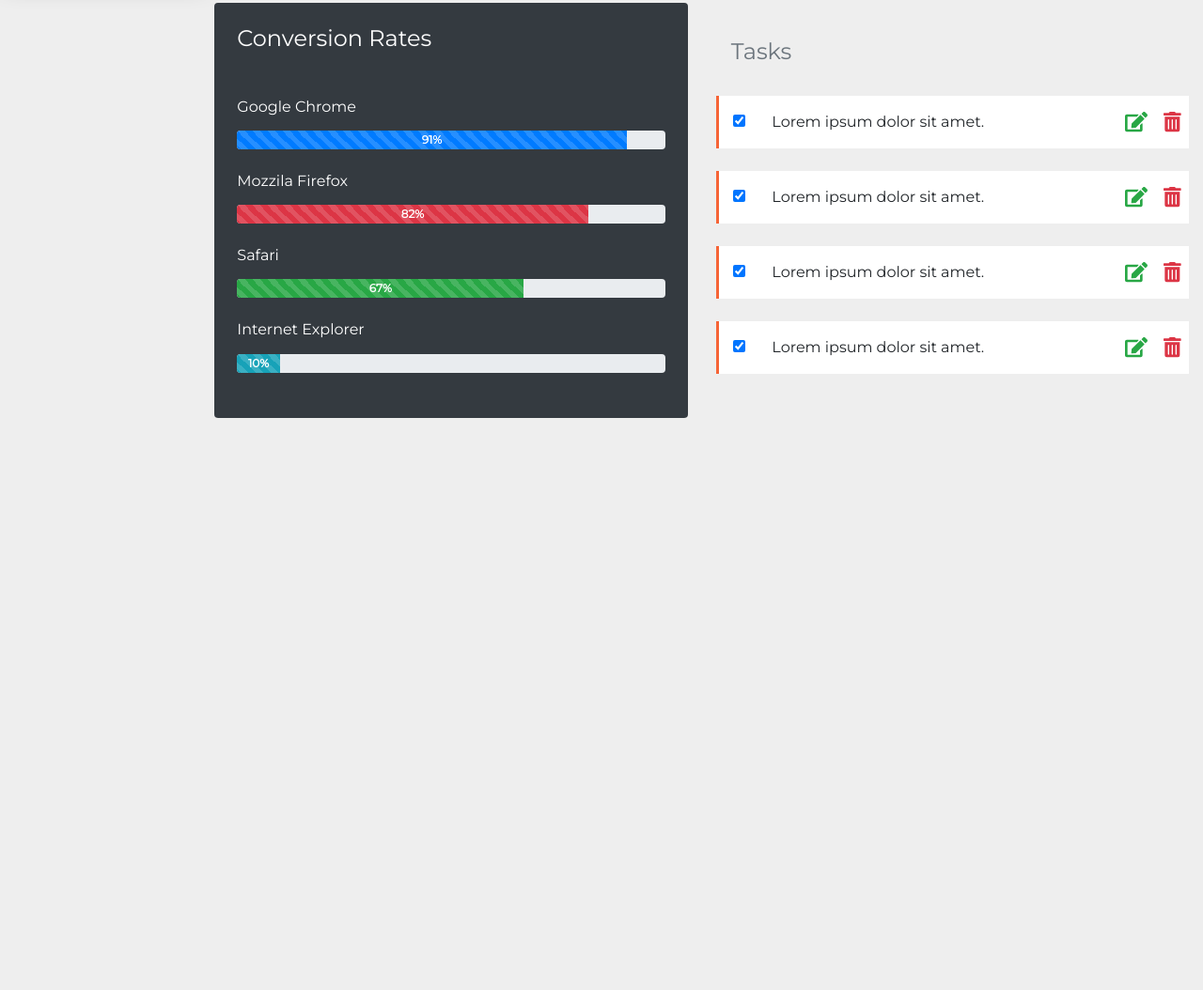
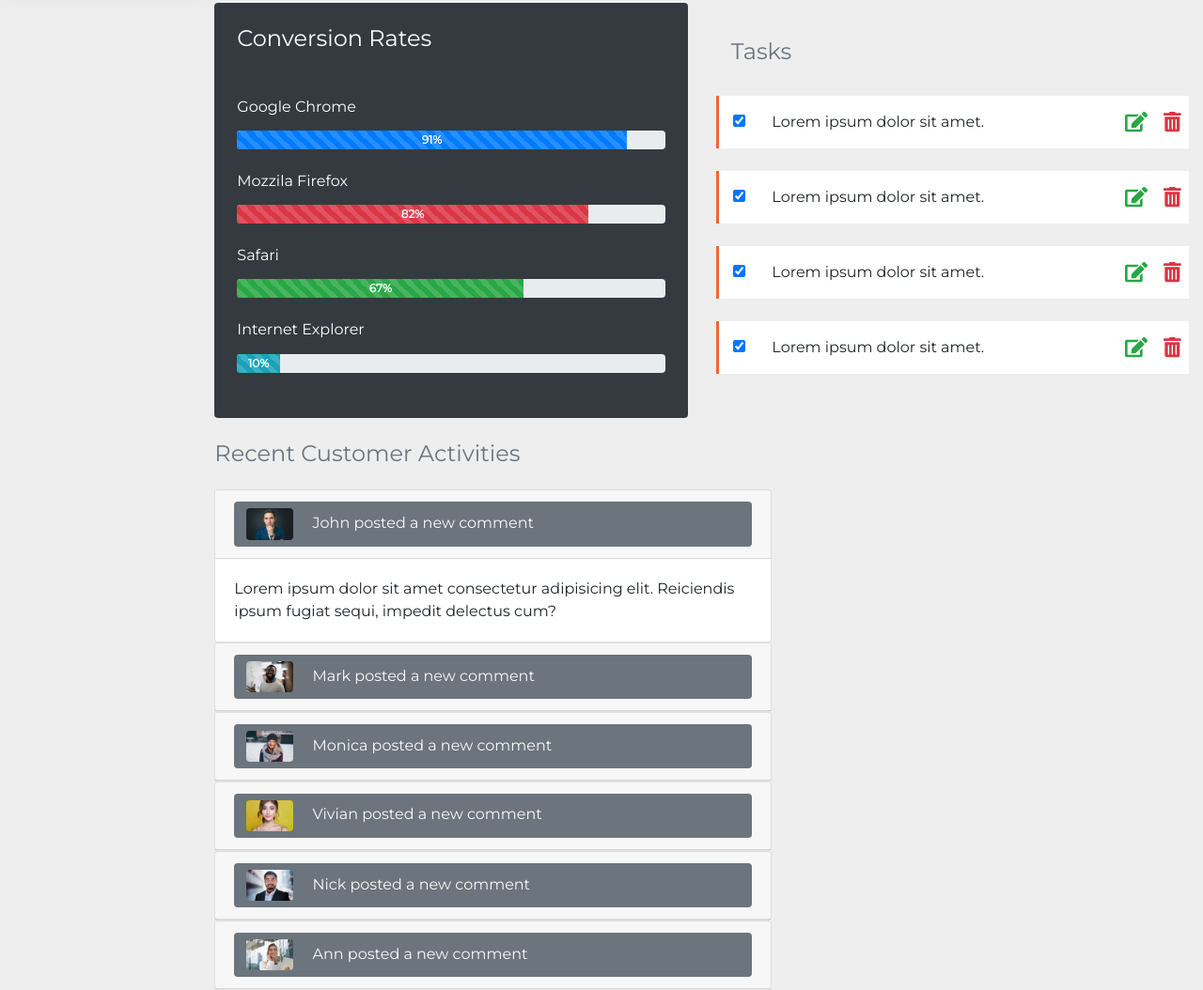
Before and after one commit to SmithWebDev/admin-dash, a plain HTML site: page index.html in a window 1280 px wide. Shown: the part 827-1881 px from the top of the page at 94% size. Before the commit the page ends 1296 px from the top, so only its background shows below. Drawn offline with nearby package versions, Linux system fonts and the light colour scheme.

Commit message:
Completed Recent Customer Activities area

```diff
--- a/index.html
+++ b/index.html
@@ -376,6 +376,103 @@
   </section>
   <!-- End of Progress -->
 
+  <!-- Activites/ Quick Posts -->
+  <section>
+    <div class="container-fluid">
+      <div class="row">
+        <div class="col-xl-10 col-lg-9 col-md-8 ml-auto">
+          <div class="row">
+            <div class="col-xl-7">
+              <h4 class="text-muted mb-4">Recent Customer Activities</h4>
+              <div id="accordion">
+                <!-- Card 1 -->
+                <div class="card">
+                  <div class="card-header">
+                    <button class="btn btn-block bg-secondary text-light text-left" data-toggle="collapse" data-target="#collapse1">
+                      <img src="images/cust1.jpeg" width="50" class="mr-3 rounded">
+                      John posted a new comment
+                    </button>
+                  </div>
+                  <div class="collapse show" id="collapse1" data-parent="#accordion">
+                    <div class="card-body">Lorem ipsum dolor sit amet consectetur adipisicing elit. Reiciendis ipsum fugiat sequi, impedit delectus cum?</div>
+                  </div>
+                </div>
+                <!-- Card 2 -->
+                <div class="card">
+                  <div class="card-header">
+                    <button class="btn btn-block bg-secondary text-light text-left" data-toggle="collapse" data-target="#collapse2">
+                      <img src="images/cust2.jpeg" width="50" class="mr-3 rounded">
+                      Mark posted a new comment
+                    </button>
+                  </div>
+                  <div class="collapse" id="collapse2" data-parent="#accordion">
+                    <div class="card-body">Lorem ipsum dolor sit amet consectetur adipisicing elit. Reiciendis ipsum fugiat sequi,
+                      impedit delectus cum?</div>
+                  </div>
+                </div>
+                <!-- Card 3 -->
+                <div class="card">
+                  <div class="card-header">
+                    <button class="btn btn-block bg-secondary text-light text-left" data-toggle="collapse" data-target="#collapse3">
+                      <img src="images/cust3.jpeg" width="50" class="mr-3 rounded">
+                      Monica posted a new comment
+                    </button>
+                  </div>
+                  <div class="collapse" id="collapse3" data-parent="#accordion">
+                    <div class="card-body">Lorem ipsum dolor sit amet consectetur adipisicing elit. Reiciendis ipsum fugiat sequi,
+                      impedit delectus cum?</div>
+                  </div>
+                </div>
+                <!-- Card 4 -->
+                <div class="card">
+                  <div class="card-header">
+                    <button class="btn btn-block bg-secondary text-light text-left" data-toggle="collapse" data-target="#collapse4">
+                      <img src="images/cust4.jpeg" width="50" class="mr-3 rounded">
+                      Vivian posted a new comment
+                    </button>
+                  </div>
+                  <div class="collapse" id="collapse4" data-parent="#accordion">
+                    <div class="card-body">Lorem ipsum dolor sit amet consectetur adipisicing elit. Reiciendis ipsum fugiat sequi,
+                      impedit delectus cum?</div>
+                  </div>
+                </div>
+                <!-- Card 5 -->
+                <div class="card">
+                  <div class="card-header">
+                    <button class="btn btn-block bg-secondary text-light text-left" data-toggle="collapse" data-target="#collapse5">
+                      <img src="images/cust5.jpeg" width="50" class="mr-3 rounded">
+                      Nick posted a new comment
+                    </button>
+                  </div>
+                  <div class="collapse" id="collapse5" data-parent="#accordion">
+                    <div class="card-body">Lorem ipsum dolor sit amet consectetur adipisicing elit. Reiciendis ipsum fugiat sequi,
+                      impedit delectus cum?</div>
+                  </div>
+                </div>
+                <!-- Card 6 -->
+                <div class="card">
+                  <div class="card-header">
+                    <button class="btn btn-block bg-secondary text-light text-left" data-toggle="collapse" data-target="#collapse6">
+                      <img src="images/cust6.jpeg" width="50" class="mr-3 rounded">
+                      Ann posted a new comment
+                    </button>
+                  </div>
+                  <div class="collapse" id="collapse6" data-parent="#accordion">
+                    <div class="card-body">Lorem ipsum dolor sit amet consectetur adipisicing elit. Reiciendis ipsum fugiat sequi,
+                      impedit delectus cum?</div>
+                  </div>
+                </div>
+              </div>
+            </div>
+            <div class="col-xl-5">
+
+            </div>
+          </div>
+        </div>
+      </div>
+    </div>
+  </section>
+  <!-- End of Activites/ Quick Posts -->
 
 
 
```
